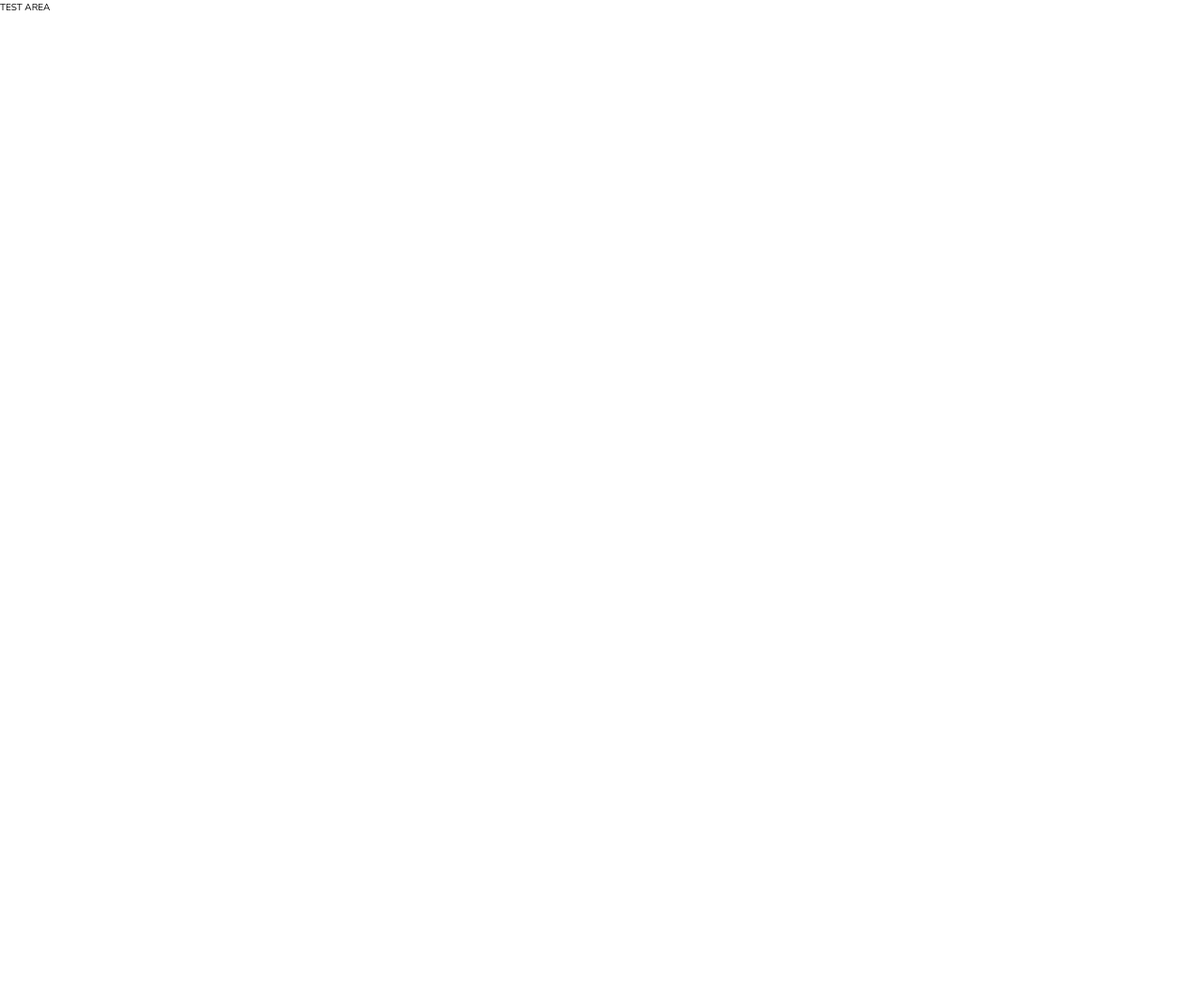
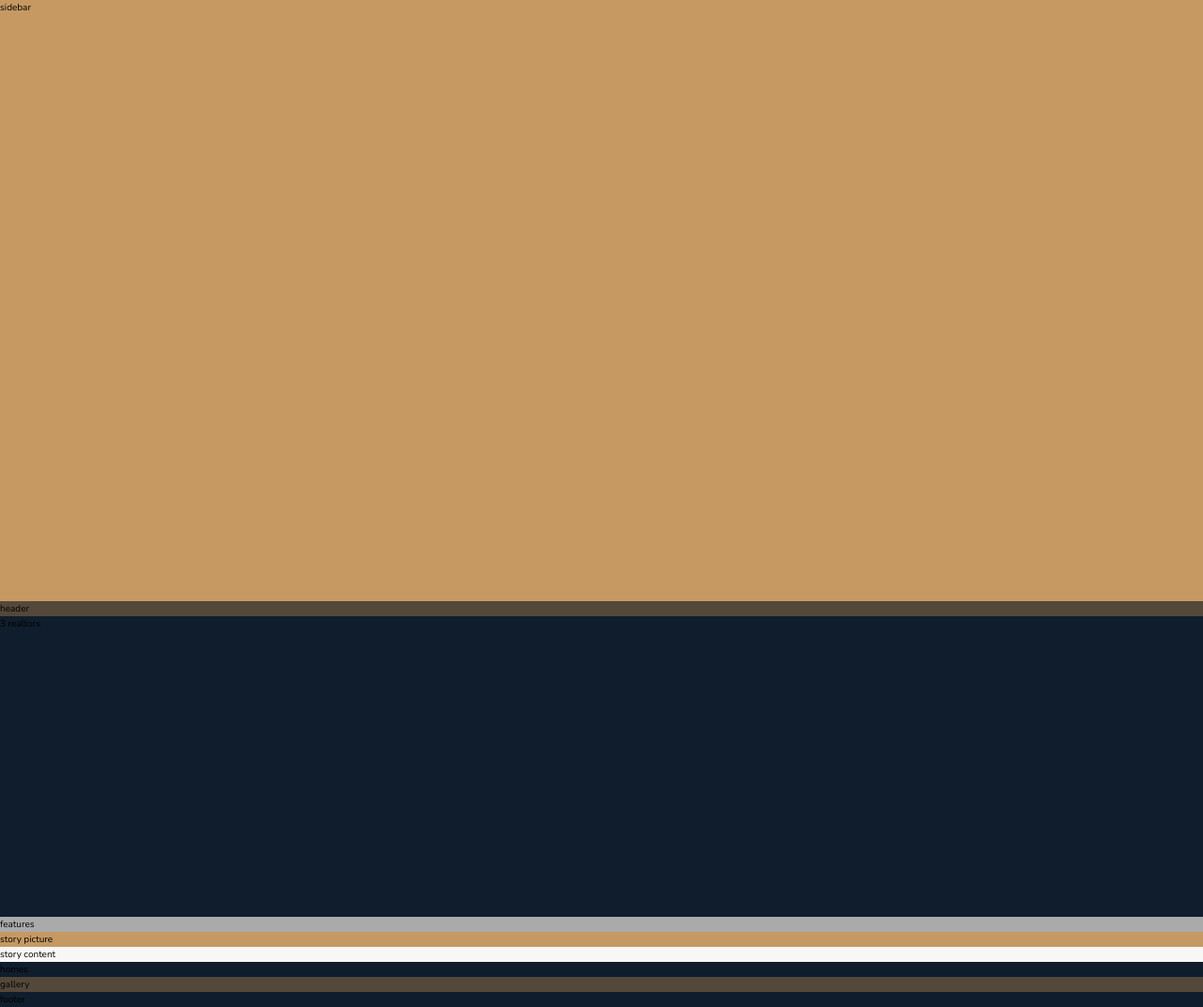
Before and after one commit to giulianoFrau/ProgettoCorsoCssGrid, a website: page index.html in a window 1280 px wide. Shown: the whole page at 94% size. Before the commit the page ends 800 px from the top, so only its background shows below. Drawn offline with nearby package versions, Linux system fonts and the light colour scheme; files that its build step writes are made by us from their sources.

Commit message:
impelementazioni

```diff
--- a/index.html
+++ b/index.html
@@ -1,5 +1,6 @@
 <!DOCTYPE html>
 <html lang="en">
+
 <head>
     <meta charset="UTF-8">
     <meta name="viewport" content="width=device-width, initial-scale=1.0">
@@ -11,7 +12,36 @@
 
     <title>Progetto css grids</title>
 </head>
+
 <body class="container">
-        TEST AREA
+    <div class="sidebar">
+        sidebar
+    </div>
+    <header class="header">
+        header
+    </header>
+    <div class="realtors">
+        3 realtors
+    </div>
+    <section class="features">
+        features
+    </section>
+    <div class="story__pictures">
+        story picture
+    </div>
+
+    <div class="story__content">
+        story content
+    </div>
+    <section class="homes">
+        homes
+    </section>
+    <section class="gallery">
+        gallery
+    </section>
+    <footer class="footer">
+        footer
+    </footer>
 </body>
+
 </html>
--- a/sass/_base.scss
+++ b/sass/_base.scss
@@ -37,3 +37,8 @@ body {
     font-weight: 300;
     line-height: 1.6;
 }
+
+.container{
+    display: grid;
+    grid-template-rows: 80vh min-content  40vh repeat(3,min-content); /*min content xk vogliamo che gli elementi si adattino alla pagina e non si allarghino se è piu grande (come il max content)*/
+}
--- a/sass/_features.scss
+++ b/sass/_features.scss
@@ -0,0 +1,3 @@
+.features{
+    background-color: $color-grey-light-2;
+}
--- a/sass/_footer.scss
+++ b/sass/_footer.scss
@@ -0,0 +1,3 @@
+.footer{
+    background-color: $color-secondary;
+}
--- a/sass/_gallery.scss
+++ b/sass/_gallery.scss
@@ -0,0 +1,3 @@
+.gallery{
+    background-color: $color-grey-dark-1;
+}
--- a/sass/_header.scss
+++ b/sass/_header.scss
@@ -0,0 +1,3 @@
+.header{
+    background-color: $color-grey-dark-1;
+}
--- a/sass/_homes.scss
+++ b/sass/_homes.scss
@@ -0,0 +1,3 @@
+.homes{
+    background-color: $color-secondary;
+}
--- a/sass/_realtors.scss
+++ b/sass/_realtors.scss
@@ -0,0 +1,3 @@
+.realtors{
+    background-color: $color-secondary;
+}
--- a/sass/_sidebar.scss
+++ b/sass/_sidebar.scss
@@ -0,0 +1,3 @@
+.sidebar{
+    background-color: $color-primary;
+}
--- a/sass/_story.scss
+++ b/sass/_story.scss
@@ -0,0 +1,9 @@
+.story {
+  &__pictures {
+    background-color: $color-primary;
+  }
+
+  &__content {
+    background-color: $color-grey-light-1;
+  }
+}
```
Lines whose indentation alone changed are shown as unchanged.
